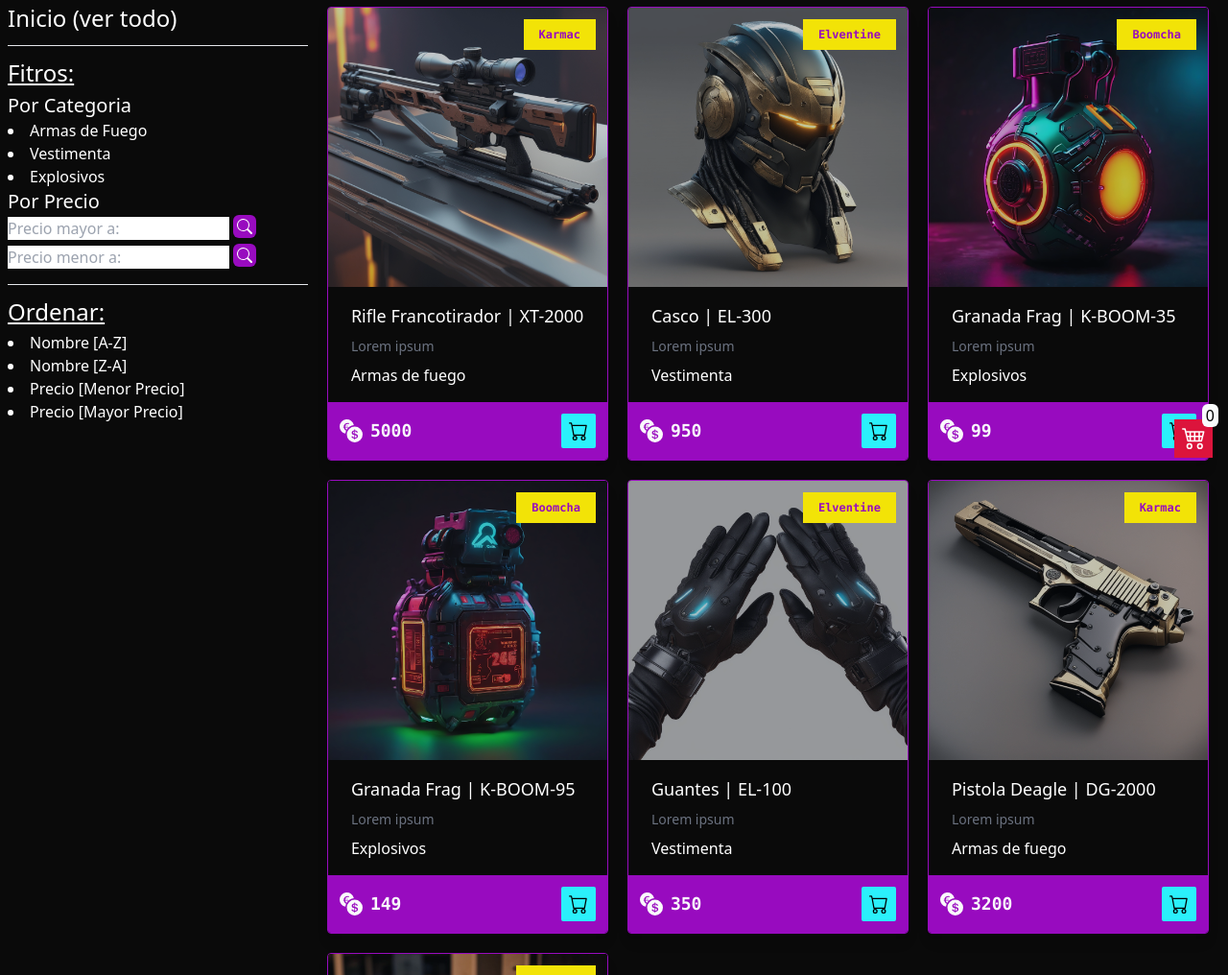
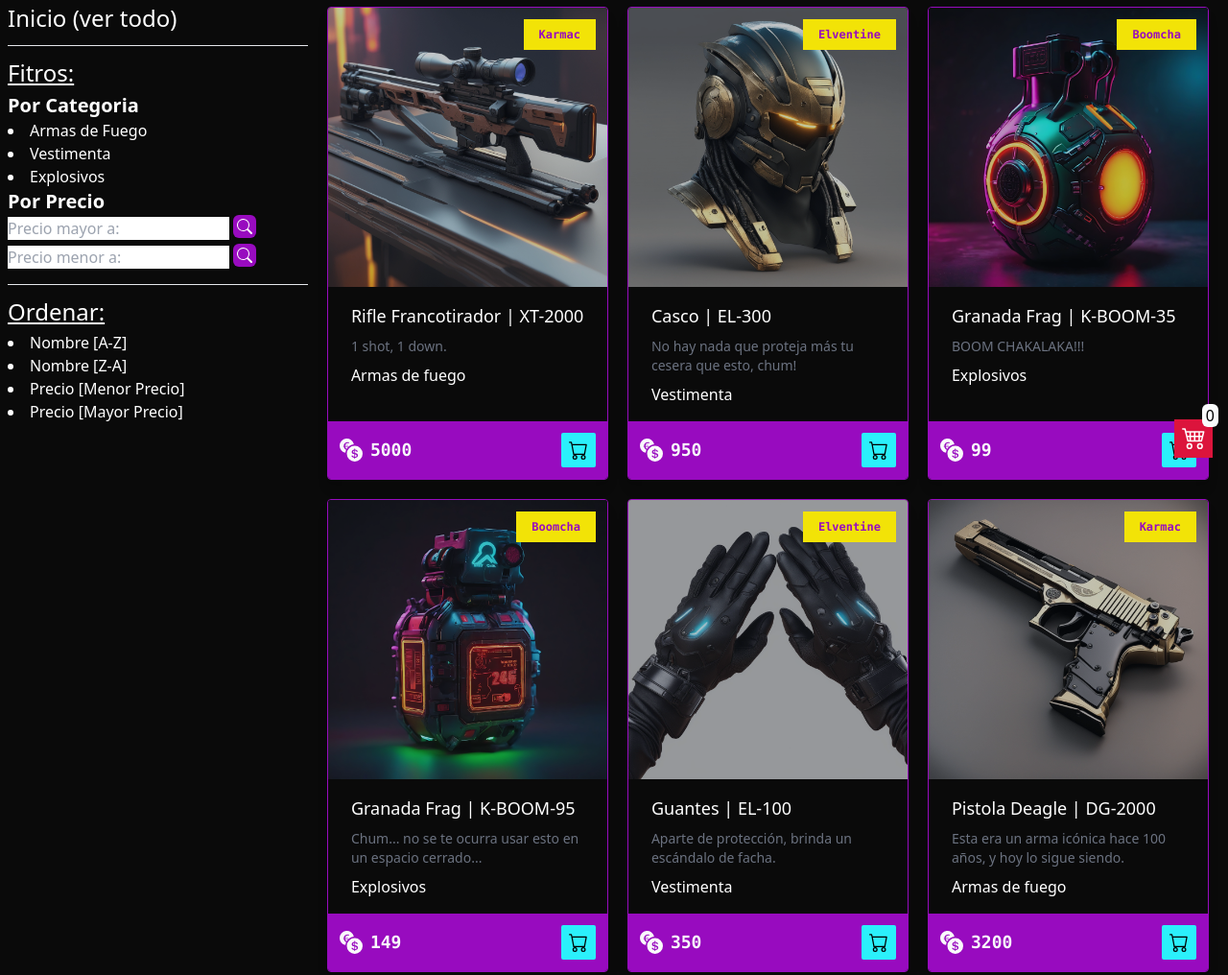
Before and after one commit to nbusso/preentrega-3, a website with bundled scripts: page index.html in a window 1280 px wide. Shown: the part 313-1329 px from the top of the page at 96% size. Built offline with nearby package versions, Linux system fonts and the light colour scheme; a script that the page names is missing.

Commit message:
Ultimas correciones + agregado descripciones productos

```diff
--- a/index.html
+++ b/index.html
@@ -18,14 +18,14 @@
             <div class="container flex flex-col ml-2 w-1/4 min-w-56">
                 <p id="inicio" class="cursor-pointer hover:bg-gray-600 text-2xl mt-4 pb-3 border-b">Inicio (ver todo)</p>
                 <h3 class="mt-3 text-2xl underline pb-1">Fitros:</h3>
-                <ul class="list-disc pb-3 border-b">
-                    <li class="text-xl">Por Categoria</li>
+                <ul class="pb-3 border-b">
+                    <li class="text-xl font-bold">Por Categoria</li>
                         <ul class="list-disc list-inside">
                             <li id="catArmasDeFuego" class=" cursor-pointer hover:bg-gray-600">Armas de Fuego</li>
                             <li id="catVestimenta" class=" cursor-pointer hover:bg-gray-600">Vestimenta</li>
                             <li id="catExplosivos" class="cursor-pointer hover:bg-gray-600">Explosivos</li>
                         </ul>
-                    <li class="text-xl">Por Precio</li>
+                    <li class="text-xl font-bold">Por Precio</li>
                         <form type="submit" id="formPrecioMayorA">
                             <input class="mb-1 text-black" type="number" name="precioMayorA" id="precioMayorA" placeholder="Precio mayor a:">
                             <button type="submit" id="btnPrecioMayorA" class="bg-cyberpunk-fucsia p-1 rounded-md">
@@ -56,8 +56,8 @@
                 <!-- producto template -->
             </div>
         </div>
-        <footer class="bg-cyberpunk-azul h-[300px]">
-
+        <footer class="flex align-middle items-center bg-cyberpunk-azul h-[100px]">
+            <p class="m-auto italic">Página creada por <a class="font-bold text-cyberpunk-amarillo-1" href="https://github.com/nbusso" target="_blank">Nicolás Busso</a> para el proyecto final del curso de JS @ Coderhouse</p>
         </footer>
     </div>
 
--- a/src/js/db.json
+++ b/src/js/db.json
@@ -6,7 +6,7 @@
       "modelo": "XT-2000",
       "categoria": "Armas de fuego",
       "imagen": "./src/img/rifle-sniper-karmac.jpg",
-      "descripcion": "Lorem ipsum",
+      "descripcion": "1 shot, 1 down.",
       "precio": 5000
     },
     {
@@ -16,7 +16,7 @@
       "modelo": "EL-300",
       "categoria": "Vestimenta",
       "imagen": "./src/img/casco-elventine.jpg",
-      "descripcion": "Lorem ipsum",
+      "descripcion": "No hay nada que proteja más tu cesera que esto, chum!",
       "precio": 950
     },
     {
@@ -26,7 +26,7 @@
       "modelo": "K-BOOM-35",
       "categoria": "Explosivos",
       "imagen": "./src/img/frag-boomcha-1.png",
-      "descripcion": "Lorem ipsum",
+      "descripcion": "BOOM CHAKALAKA!!!",
       "precio": 99
     },
     {
@@ -36,7 +36,7 @@
       "modelo": "K-BOOM-95",
       "categoria": "Explosivos",
       "imagen": "./src/img/frag-boomcha-2.png",
-      "descripcion": "Lorem ipsum",
+      "descripcion": "Chum... no se te ocurra usar esto en un espacio cerrado...",
       "precio": 149
     },
     {
@@ -46,7 +46,7 @@
       "modelo": "EL-100",
       "categoria": "Vestimenta",
       "imagen": "./src/img/guantes-elventine.jpg",
-      "descripcion": "Lorem ipsum",
+      "descripcion": "Aparte de protección, brinda un escándalo de facha.",
       "precio": 350
     },
     {
@@ -56,7 +56,7 @@
       "modelo": "DG-2000",
       "categoria": "Armas de fuego",
       "imagen": "./src/img/pistola-eagle-karmac.jpg",
-      "descripcion": "Lorem ipsum",
+      "descripcion": "Esta era un arma icónica hace 100 años, y hoy lo sigue siendo.",
       "precio": 3200
     },
     {
@@ -66,7 +66,7 @@
       "modelo": "AB-20",
       "categoria": "Armas de fuego",
       "imagen": "./src/img/rifle-asalto-aibuddy.jpeg",
-      "descripcion": "Lorem ipsum",
+      "descripcion": "Lo normal, lo mínimo, lo indispensable.",
       "precio": 2300
     }
   ]
```
Also changed, not shown: css/main.css.
